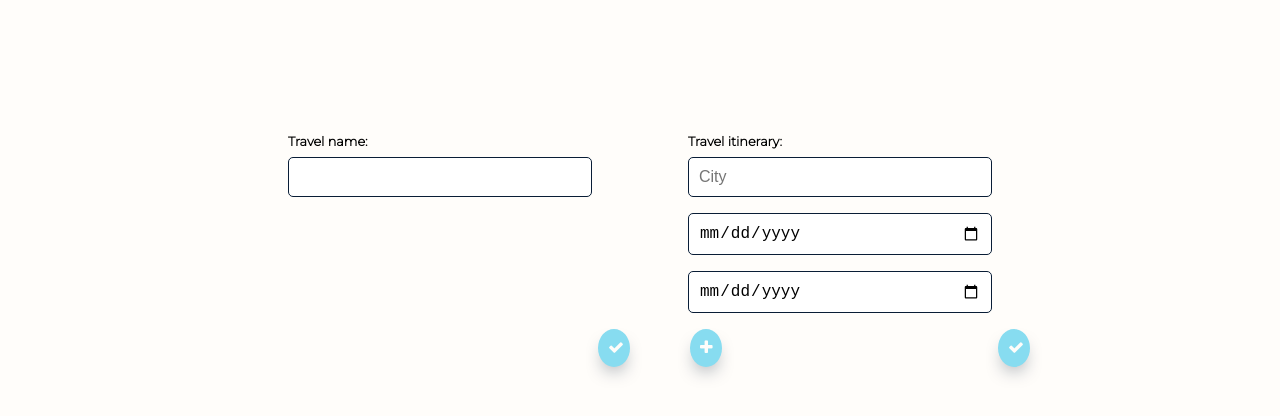
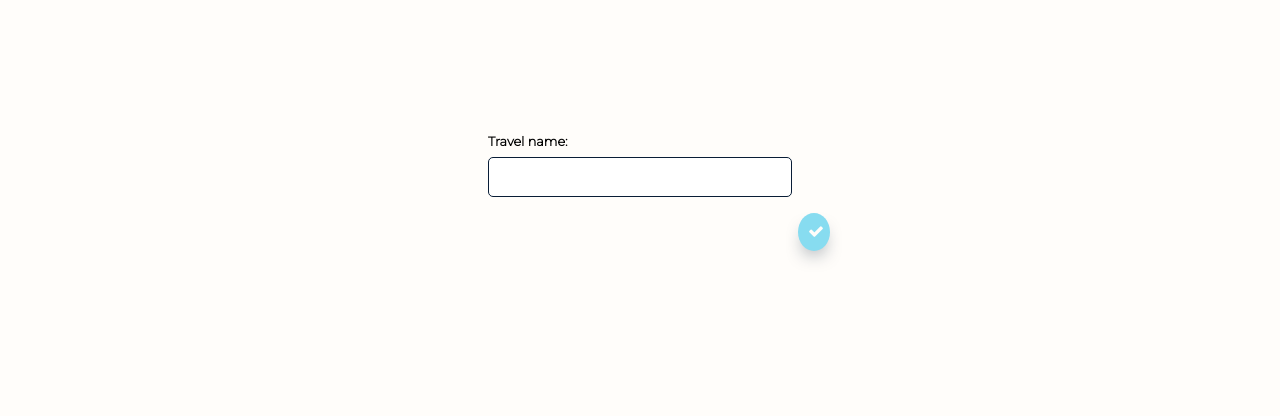
Before and after one commit to mylenavendramini/wonderlist, a React (Create React App) app in the folder client/: page /profile in a window 1280 px wide. Shown: the part 938-1354 px from the top of the page. Built offline with nearby package versions, Linux system fonts and the light colour scheme; what google-maps-react would draw is missing.

Commit message:
feat: divide form and fix bugs

```diff
--- a/client/src/components/Create-new-activity.jsx
+++ b/client/src/components/Create-new-activity.jsx
@@ -19,8 +19,6 @@ function CreateNewActivity ({ date, travelId }) {
 
   function handleActivitySubmit (e) {
     e.preventDefault();
-    // validateForm();
-    setActivity('');
     const newActivity = {
       date: date,
       activity: activity,
@@ -31,23 +29,11 @@ function CreateNewActivity ({ date, travelId }) {
       newActivity
     ]));
 
-    apiService.createActivity(newActivity, travelId).then(newActivity => setActivity(activities => [...activities, newActivity]));
+    apiService.createActivity(newActivity, travelId).then(newActivity => setActivity(''));
   }
 
   return (
     <>
-      {/*dates.map((date, idx) => (
-        <div key={idx}>
-          <div className="list-items">
-            <p>{date}</p>
-            <div className='close-item'>
-              <i className="fa fa-plus btn btn-close" onClick={() => handleAddInput(date)}></i>
-            </div>
-          </div>
-        </div>
-      ))*/}
-
-
       <form className="form" onSubmit={(e) => handleActivitySubmit(e)}>
         <label htmlFor="activity-name">Activity name:</label>
         <input
--- a/client/src/components/Create-new-category.jsx
+++ b/client/src/components/Create-new-category.jsx
@@ -1,7 +1,7 @@
 import { useState } from "react";
 import apiService from "../apiService";
 
-function CreateCategory ({ setCatArray, travelId, handleCategoryCreation }) {
+function CreateCategory ({ setCatArray, travelId, handleCategoryCreation, }) {
   const [category, setCategory] = useState('');
   const [formError, setFormError] = useState("");
 
--- a/client/src/components/Timeline-item.jsx
+++ b/client/src/components/Timeline-item.jsx
@@ -3,7 +3,7 @@ import CreateNewActivity from './Create-new-activity';
 import Popup from 'reactjs-popup';
 import 'reactjs-popup/dist/index.css';
 import { Context } from '../context/Context';
-import { useContext, useEffect } from 'react';
+import { useContext, useEffect, useState } from 'react';
 import { useParams } from 'react-router-dom';
 import apiService from '../apiService';
 
@@ -27,6 +27,7 @@ function TimelineItem ({ date }) {
   useEffect(() => {
     getAllActivities();
   }, []);
+
 
 
   return (
@@ -53,7 +54,6 @@ function TimelineItem ({ date }) {
                 <i className="fa fa-close btn btn-close"></i>
               </button>
               <div className="content">
-                {' '}
                 <CreateNewActivity date={date} travelId={id} />
               </div>
             </div>
--- a/client/src/components/Timeline-list.jsx
+++ b/client/src/components/Timeline-list.jsx
@@ -2,6 +2,7 @@ import { VerticalTimeline, VerticalTimelineElement } from 'react-vertical-timeli
 import 'react-vertical-timeline-component/style.min.css';
 import PlaneIcon from './Icons/PlaneIcon';
 import MontainIcon from './Icons/MontainIcon';
+import SuitcaseIcon from './Icons/SuitcaseIcon';
 import TimelineItem from './Timeline-item';
 import { useContext, useEffect, useState } from "react";
 import apiService from "../apiService";
@@ -12,7 +13,6 @@ import { Context } from '../context/Context';
 function TimelineList () {
   const { id } = useParams();
   const { dates, updateDates } = useContext(Context);
-  // const [travelCollections, setTravelCollections] = useState([]);
   const { updateTravelCollections, travelCollections } = useContext(Context);
 
 
@@ -41,31 +41,23 @@ function TimelineList () {
     <div className="timeline-list">
       <h2>Timeline</h2>
       <h3>{travelCollection && travelCollection.travelName}</h3>
-      {dates.map((date, idx) => {
-        return (
-          <VerticalTimeline
-            lineColor="#091d36" key={idx}
-          >
+      <VerticalTimeline lineColor="#091d36">
+        {dates.map((date, idx) => {
+          const isEven = idx % 2 === 0;
+
+          return (
             <VerticalTimelineElement
+              key={idx}
               className="vertical-timeline-element--work"
               date={date}
               iconStyle={{ background: '#091d36', color: '#fff' }}
-              icon={<PlaneIcon />}
+              icon={isEven ? <PlaneIcon /> : <MontainIcon />}
             >
               <TimelineItem date={date} />
             </VerticalTimelineElement>
-            <VerticalTimelineElement
-              className="vertical-timeline-element--work"
-              date={date}
-              iconStyle={{ background: '#091d36', color: '#fff' }}
-              icon={<MontainIcon />}
-            >
-              <TimelineItem date={date} />
-            </VerticalTimelineElement>
-
-          </VerticalTimeline>
-        )
-      })}
+          );
+        })}
+      </VerticalTimeline>
       {/*<VerticalTimeline
           lineColor="#091d36"
         >
--- a/client/src/components/Travel-form.jsx
+++ b/client/src/components/Travel-form.jsx
@@ -17,15 +17,7 @@ function TravelForm () {
 
   return (
     <div className="travel-form">
-      <TravelNameForm setFormSubmitted={setFormSubmitted} cities={cities} setCities={setCities} />
-
-      {formSubmitted && travelCollection.travelName ? (
-        <TravelInfo
-          travelCollection={travelCollection}
-          dates={dates}
-          cities={cities}
-        />
-      ) : null}
+      <TravelNameForm setFormSubmitted={setFormSubmitted} cities={cities} setCities={setCities} formSubmitted={formSubmitted} setTravelCollection={setTravelCollection} travelCollection={travelCollection} />
     </div>
   );
 }
--- a/client/src/components/Travel-info.jsx
+++ b/client/src/components/Travel-info.jsx
@@ -31,8 +31,8 @@ function TravelInfo ({ travelCollection, dates, cities }) {
         <h3>Travel information:</h3>
         <div className="edit-information-item">
           <div className="new-date-city">
-            <p><span>City: </span>{travelCollectionInfo.cityName}</p>
-            <p><span>Date: </span>{travelCollectionInfo.startingDate} to {travelCollectionInfo.endingDate}</p>
+            <p><span>City: </span>{travelCollectionInfo && travelCollectionInfo.cityName}</p>
+            <p><span>Date: </span>{travelCollectionInfo && travelCollectionInfo.startingDate} to {travelCollectionInfo && travelCollectionInfo.endingDate}</p>
           </div>
           <button className="btn btn-check" onClick={handleClick}>
             <i className="fa fa-check"></i>
--- a/client/src/components/Travel-itinerary-form.jsx
+++ b/client/src/components/Travel-itinerary-form.jsx
@@ -1,17 +1,18 @@
-import { useContext, useState } from "react";
-import { formatDate, getDatesBetween } from "../utils/helper";
+import { useContext, useEffect, useState } from "react";
+import { formatDate, futureDate, getDatesBetween } from "../utils/helper";
 import apiService from "../apiService";
 import { Context } from "../context/Context";
+import TravelInfo from "./Travel-info";
 
-function TravelItineraryForm ({ travelName, setFormSubmitted, cities, setCities }) {
-  const [travelCollection, setTravelCollection] = useState({});
+function TravelItineraryForm ({ travelName, cities, setCities, setTravelCollection, travelCollection }) {
   const [city, setCity] = useState('');
-
+  const [formSubmitted, setFormSubmitted] = useState(false);
   // const [dates, setDates] = useState(['']);
   const [startDate, setStartDate] = useState('');
   const [endDate, setEndDate] = useState('');
   const [formError, setFormError] = useState("");
   const { user, updateUser, dates, updateDates } = useContext(Context);
+
 
   // Itinerary inputs
   function handleAddInput () {
@@ -25,6 +26,7 @@ function TravelItineraryForm ({ travelName, setFormSubmitted, cities, setCities
   };
 
   // TODO: it's only working for ONE city
+  // TODO: It's allowing form without dates
 
   function handleCityChange (e) {
     const newCity = e.target.value;
@@ -60,12 +62,11 @@ function TravelItineraryForm ({ travelName, setFormSubmitted, cities, setCities
   };
 
   function handleFinishForm () {
-
-    if (travelName.trim() === "" || cities.some((c) => c.trim() === "")) {
+    if (cities.some((c) => c.trim() === "")) {
       setFormError("Please fill in all fields");
       return;
     }
-    validateForm();
+    futureDate();
 
     const datesBetween = getDatesBetween(startDate, endDate);
     updateDates(datesBetween);
@@ -84,25 +85,22 @@ function TravelItineraryForm ({ travelName, setFormSubmitted, cities, setCities
     apiService.createTravelCollection(newTravelCollection, user._id);
     setCity('');
     setFormError('');
+
     setFormSubmitted(true);
-
   }
 
-  function validateForm () {
-    // Only future dates:
-    const now = new Date()
-    const inputStartDate = new Date(startDate);
-    const inputEndDate = new Date(startDate);
-    if (inputStartDate < now || inputEndDate < now) return alert('You have to choose a future date.');
-    // if (!city || !travelName || !startDate || !endDate) {
-    //   // TODO: set message
-    //   return alert('Please, fill the required fields.')
-    // }
-  }
+
 
   return (
-    <div className="TravelItineraryForm">
-      <form className="form" onSubmit={handleDateCitySubmit}>
+    <>
+      {formSubmitted ?
+        <TravelInfo
+          travelCollection={travelCollection}
+          dates={dates}
+          cities={cities}
+        />
+        :
+        <form className="form" >
           <label htmlFor="travel-itinerary">Travel itinerary:</label>
           <button className="btn btn-plus" type="submit" onClick={handleAddInput}>
             <i className="fa fa-plus" ></i>
@@ -144,12 +142,15 @@ function TravelItineraryForm ({ travelName, setFormSubmitted, cities, setCities
               </div>
             );
           })}
-        <button className="btn btn-check" onClick={handleFinishForm}>
+          <button className="btn btn-check" onClick={handleFinishForm} type="submit">
             <i className="fa fa-check"></i>
           </button>
         </form>
-      {formError && <p className="error-message">{formError}</p>}
-    </div>
+      }
+
+
+
+    </>
   );
 }
 
--- a/client/src/components/Travel-name-form.jsx
+++ b/client/src/components/Travel-name-form.jsx
@@ -1,7 +1,7 @@
 import { useState } from "react";
 import TravelItineraryForm from "./Travel-itinerary-form";
 
-function TravelNameForm ({ setFormSubmitted, setCities, cities }) {
+function TravelNameForm ({ setFormSubmitted, setCities, cities, formSubmitted, setTravelCollection, travelCollection }) {
 
   const [travelName, setTravelName] = useState('');
   const [formError, setFormError] = useState("");
@@ -16,6 +16,7 @@ function TravelNameForm ({ setFormSubmitted, setCities, cities }) {
       setFormError("Please enter a travel name");
       return;
     }
+    setFormSubmitted(true)
     setTravelName('');
     setFormError("");
   };
@@ -23,6 +24,9 @@ function TravelNameForm ({ setFormSubmitted, setCities, cities }) {
 
   return (
     <>
+      {formSubmitted ?
+        <TravelItineraryForm travelName={travelName} setCities={setCities} cities={cities} setTravelCollection={setTravelCollection} travelCollection={travelCollection} />
+        :
         <form className="form" onSubmit={handleTravelNameSubmit}>
           <label htmlFor="travel-name">Travel name:</label>
           <input
@@ -35,8 +39,7 @@ function TravelNameForm ({ setFormSubmitted, setCities, cities }) {
           <button className="btn btn-check" type="submit">
             <i className="fa fa-check"></i>
           </button>
-      </form>
-      <TravelItineraryForm travelName={travelName} setFormSubmitted={setFormSubmitted} setCities={setCities} cities={cities} />
+        </form>}
     </>
   );
 }
--- a/client/src/utils/helper.js
+++ b/client/src/utils/helper.js
@@ -27,4 +27,11 @@ function getDatesBetween (startDate, endDate) {
   return dates;
 }
 
-module.exports = { getDay, formatDate, getDatesBetween }
+function futureDate (startDate) {
+  const now = new Date()
+  const inputStartDate = new Date(startDate);
+  const inputEndDate = new Date(startDate);
+  if (inputStartDate < now || inputEndDate < now) return alert('You have to choose a future date.');
+}
+
+module.exports = { getDay, formatDate, getDatesBetween, futureDate }
```
Lines whose indentation alone changed are shown as unchanged.
